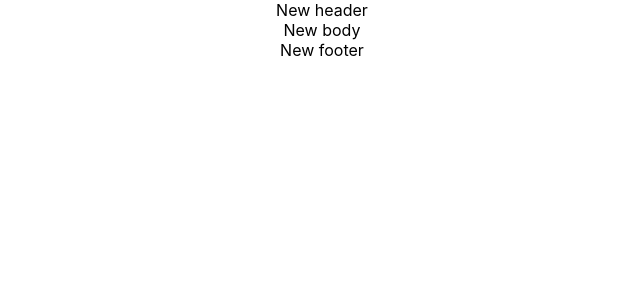
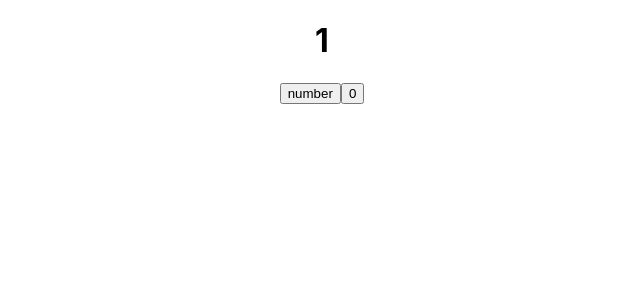
Before and after one commit to maskal2719/microtasks, a React (Create React App) app: page / in a window 1280 px wide. Shown: the top 300 px of the page, without its empty margins (318-958 px from the left). Built offline with nearby package versions, Linux system fonts and the light colour scheme.

Commit message:
complete microtask num 4

```diff
--- a/src/App.tsx
+++ b/src/App.tsx
@@ -3,13 +3,29 @@ import './App.css';
 import {Header} from "./site/Header";
 import {Body} from "./site/Body";
 import {Footer} from "./site/Footer";
+import {Lessonmap} from "./map/Lessonmap";
+import UseState from "./useState/UseState";
 
 function App() {
+
+
+    const students = [
+        {id: 1, name: "James", age: 8},
+        {id: 2, name: "Robert", age: 18},
+        {id: 3, name: "John", age: 28},
+        {id: 4, name: "Michael", age: 38},
+        {id: 5, name: "William", age: 48},
+        {id: 6, name: "David", age: 58},
+        {id: 7, name: "Richard", age: 68},
+        {id: 8, name: "Joseph", age: 78},
+        {id: 9, name: "Thomas", age: 88},
+        {id: 10, name: "Charles", age: 98},
+        {id: 11, name: "Christopher", age: 100},
+    ]
+
     return (
         <div className="App">
-            <Header title={'New header'}/>
-            <Body title={'New body'}/>
-            <Footer title={'New footer'}/>
+            <UseState/>
         </div>
     );
 }
--- /dev/null
+++ b/src/map/Lessonmap.tsx
@@ -0,0 +1,35 @@
+type LessonmapType = {
+    students: Array<StudentType>;
+}
+
+type StudentType = {
+    id: number
+    name: string
+    age: number
+}
+
+
+export const Lessonmap = (props: LessonmapType) => {
+
+    const topCars = [
+        {manufacturer: 'BMW', model: 'm5cs'},
+        {manufacturer: 'Mercedes', model: 'e63s'},
+        {manufacturer: 'Audi', model: 'rs6'}
+    ]
+
+    return (
+        <div>
+
+            {topCars.map((car, index) => {
+                return (
+                    <table>
+                        <tr>
+                            <th key={index + 1}>{car.manufacturer}</th>
+                            <td>{car.model}</td>
+                        </tr>
+                    </table>
+                )
+            })}
+        </div>
+    )
+}
--- /dev/null
+++ b/src/useState/UseState.tsx
@@ -0,0 +1,23 @@
+import React, {useState} from 'react';
+
+const UseState = () => {
+
+    let [a, setA] = useState(1)
+    const onClickHandler = () => {
+        setA(a + 1)
+    }
+
+    const onClickHandlerToZero = () => {
+        setA(0)
+    }
+
+    return (
+        <div>
+            <h1>{a}</h1>
+            <button onClick={onClickHandler}>number</button>
+            <button onClick={onClickHandlerToZero}>0</button>
+        </div>
+    );
+};
+
+export default UseState;
```
